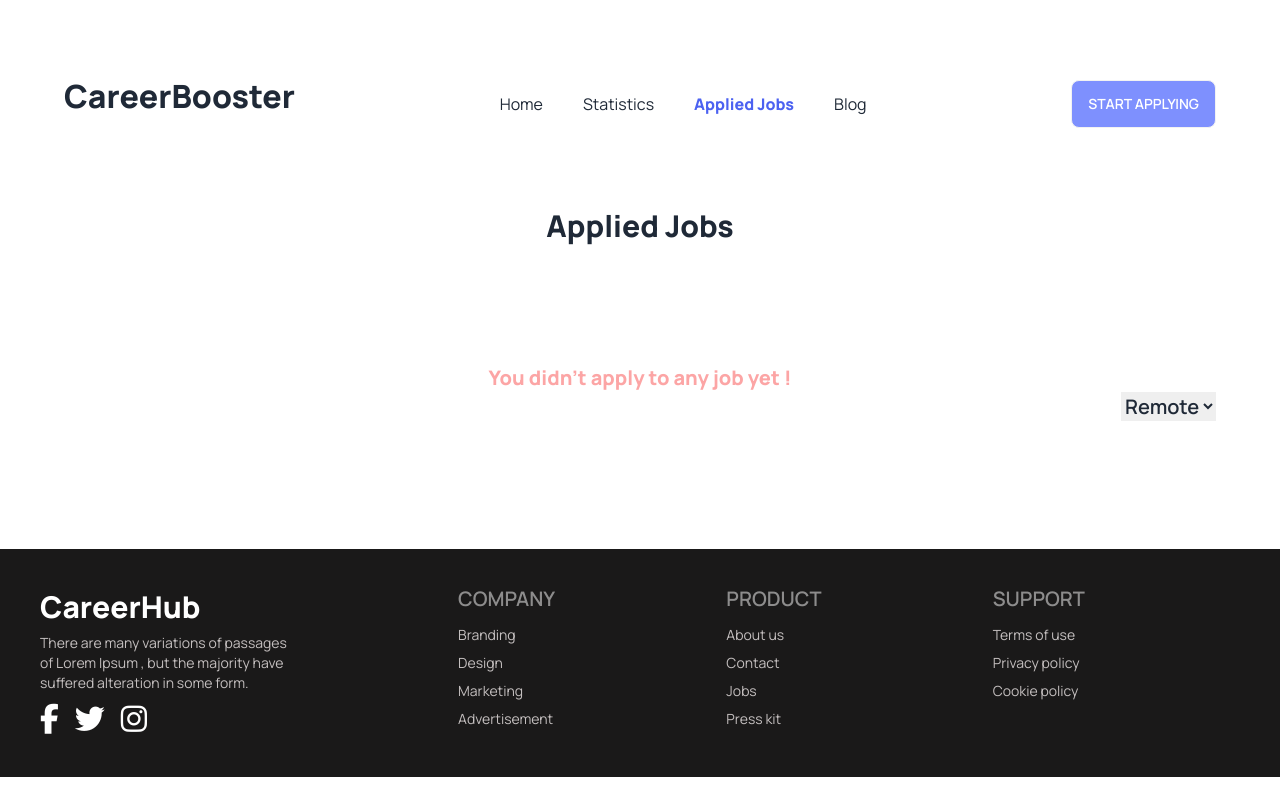
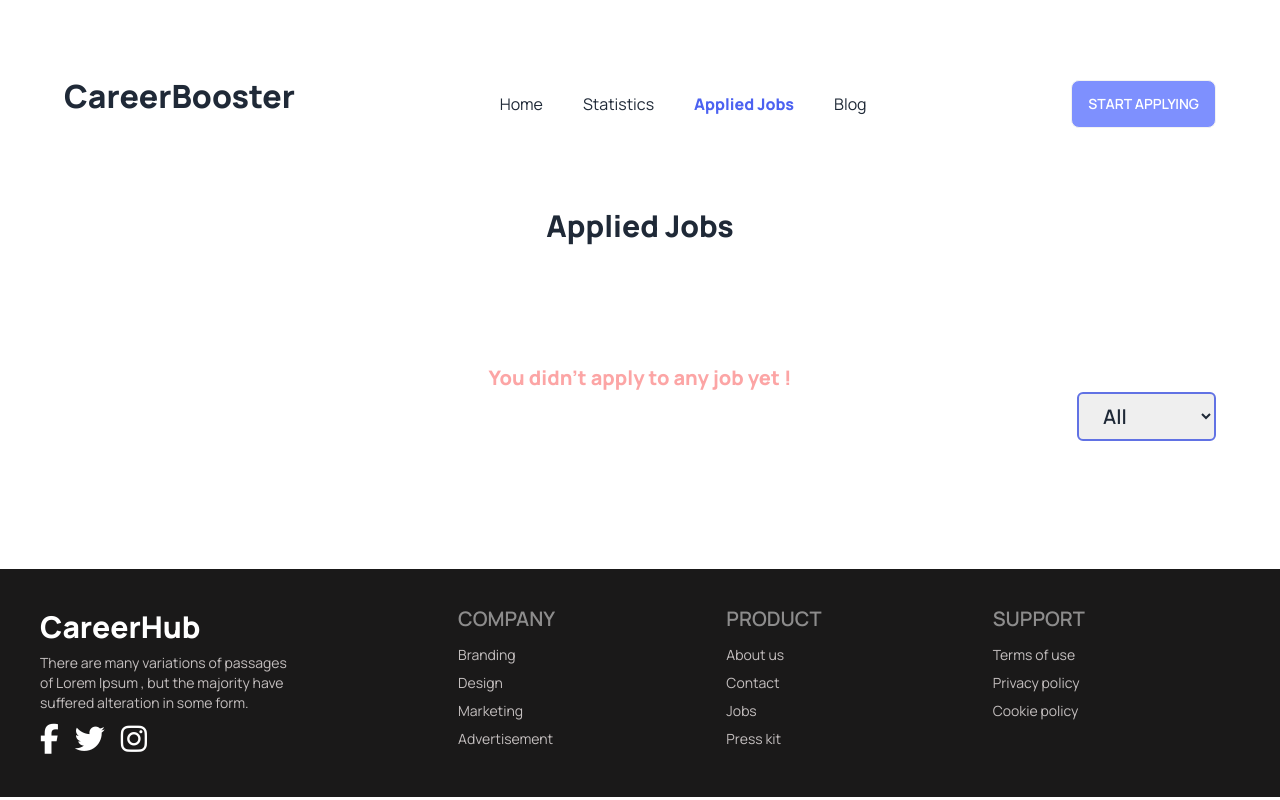
Before and after one commit to billalhossain2/career-boost, a React (Vite) app: page /main/applied-jobs in a window 1280 px wide. Built offline with nearby package versions, Linux system fonts and the light colour scheme.

Commit message:
filter feature added to filter by jobType

```diff
--- a/public/jobs.json
+++ b/public/jobs.json
@@ -159,7 +159,7 @@
               "companyName": "ProductTech",
               "jobType": "Onsite",
               "location": "San Diego, CA",
-              "jobStatus": "fullTime",
+              "jobStatus": "Part Time",
               "salary": "$90,000 - $110,000",
               "jobDescription": "Join ProductTech as a Product Manager and be at the forefront of developing innovative products. As a Product Manager, you will be responsible for the entire product lifecycle, from ideation and market research to product launch and post-launch analysis. You will work closely with cross-functional teams, including engineering, design, and marketing, to ensure the successful development and delivery of products that meet customer needs. The ideal candidate should have a strong background in product management, excellent project management skills, and a passion for delivering customer-focused solutions. A bachelor's degree in Business, Engineering, or a related field is required, and 4+ years of experience in product management is preferred. If you are a strategic thinker with a creative mindset and a desire to make an impact, we would love to hear from you!",
               "responsibility": "As a Product Manager at ProductTech, you will be responsible for defining product vision and strategy, conducting market research and competitive analysis, and gathering customer feedback to identify market opportunities. Your responsibilities will also include creating and managing product roadmaps, setting priorities, and coordinating with development teams to ensure timely product delivery. You will work with design teams to create intuitive user experiences and collaborate with marketing to develop product launch plans and promotional materials. Additionally, you will track product performance and customer feedback post-launch to make data-driven product improvements. Your role will involve staying updated with industry trends and emerging technologies to drive product innovation. We are looking for a proactive and customer-focused individual with strong leadership and communication skills to drive the success of our product portfolio.",
@@ -178,7 +178,7 @@
               "companyName": "DataTech Solutions",
               "jobType": "Remote",
               "location": "New York City",
-              "jobStatus": "fullTime",
+              "jobStatus": "Full Time",
               "salary": "$100,000 - $120,000",
               "jobDescription": "Are you passionate about data and analytics? Join DataTech Solutions as a Data Scientist and work on cutting-edge data projects. As a Data Scientist, you will analyze complex data sets, build predictive models, and derive insights to support business decisions. You will work closely with cross-functional teams to identify data-driven opportunities and provide actionable recommendations. The ideal candidate should have a strong background in data analysis, machine learning, and programming languages such as Python or R. A bachelor's degree in Computer Science, Statistics, or a related field is required, and 3+ years of experience in data science or a related role is preferred. If you are a problem solver with a passion for transforming data into valuable insights, we would love to hear from you!",
               "responsibility": "As a Data Scientist at DataTech Solutions, you will be responsible for collecting, cleaning, and preprocessing data from various sources to prepare it for analysis. Your responsibilities will also include using statistical techniques and machine learning algorithms to build predictive models and identify patterns and trends in the data. You will collaborate with data engineers to ensure the availability and quality of data for analysis. Additionally, you will communicate your findings to stakeholders and provide data-driven insights to support business strategies. Your role will involve staying updated with the latest advancements in data science and contributing to the development of data science tools and methodologies. We are looking for a detail-oriented and innovative individual with strong analytical and problem-solving skills to join our data-driven team.",
--- a/src/components/Pages/AppliedJobs/AppliedJobs.jsx
+++ b/src/components/Pages/AppliedJobs/AppliedJobs.jsx
@@ -6,6 +6,7 @@ const AppliedJobs = () => {
   useTitle("Applied Jobs")
  const appliedJobsIds = getAppliedJobsIds();
  const [jobsApplied, setJobsApplied] = useState([])
+ const [filterStatus, setFilterStatus] = useState('All')
 
  useEffect(()=>{
   fetch('../../jobs.json')
@@ -17,6 +18,11 @@ const AppliedJobs = () => {
   })
  }, [])
 
+ const handleFilter = (ev)=>{
+  const filteredTxt = ev.target.value;
+  setFilterStatus(filteredTxt)
+ }
+
   return (
     <div className='max-w-[90%] mx-auto mb-32'>
       <h1 className='font-extrabold text-3xl py-10 text-center mb-20'>Applied Jobs</h1>
@@ -24,16 +30,25 @@ const AppliedJobs = () => {
         !jobsApplied.length && <h1 className="text-center font-bold text-xl text-red-300">You didn't apply to any job yet !</h1>
       }
       <div className='mb-8 flex justify-end font-semibold text-[20px]'>
-        <select name="" id="">
-          <option defaultValue="Filter" disabled>Filter</option>
+        <select className="px-5 py-2 border-2 border-solid border-[#6172e4] rounded-md outline-none" name="" id="" onChange={handleFilter}>
+          <option defaultValue="All">All</option>
           <option value="Remote">Remote</option>
           <option value="Onsite">Onsite</option>
-          <option value="All">All</option>
+          {/* <option value="Part Time">Part Time</option>
+          <option value="Full Time">Full Time</option> */}
         </select>
       </div>
       <div className="applied-jobs-container space-y-10">
         {
-          jobsApplied.map(appliedJobData => <AppliedJobItem key={appliedJobData.id} appliedJobData={appliedJobData} jobsApplied={jobsApplied} setJobsApplied={setJobsApplied}></AppliedJobItem>)
+          jobsApplied
+          .filter(jobItem => {
+            if(filterStatus === jobItem.jobType){
+              return jobItem;
+            }else if(filterStatus === 'All'){
+              return jobItem;
+            }
+          })
+          .map(appliedJobData => <AppliedJobItem key={appliedJobData.id} appliedJobData={appliedJobData} jobsApplied={jobsApplied} setJobsApplied={setJobsApplied}></AppliedJobItem>)
         }
       </div>
     </div>
```
